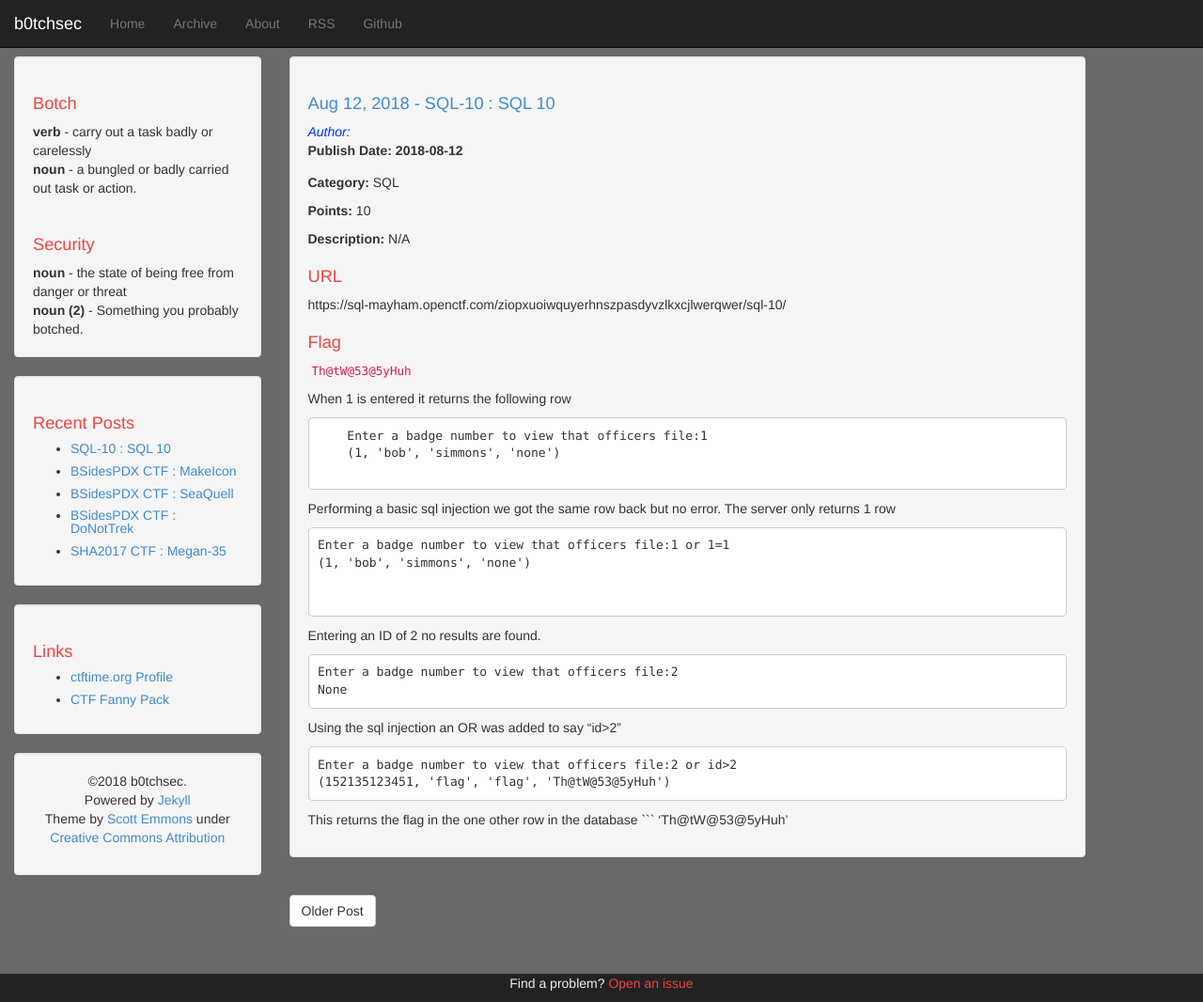
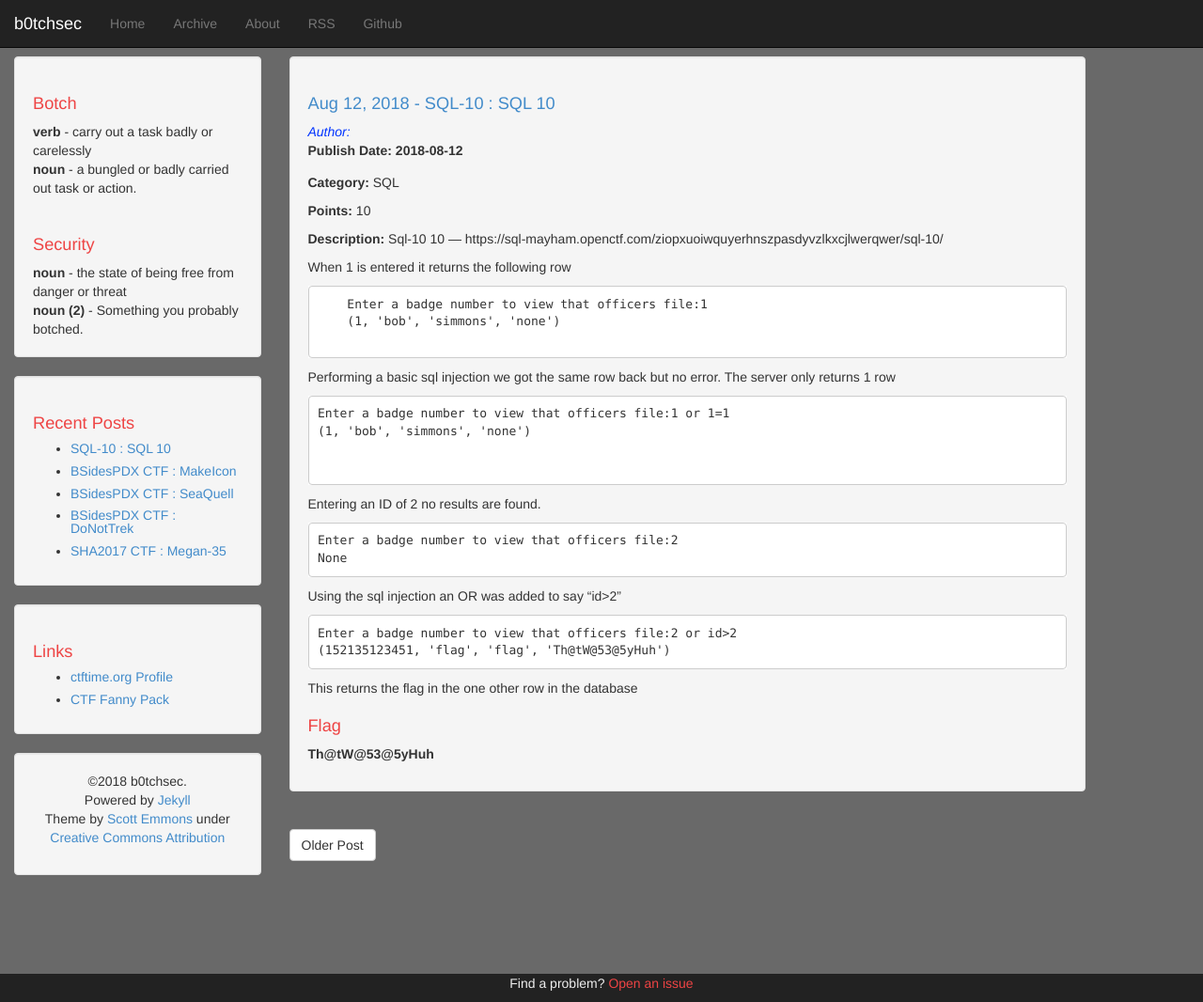
Before and after one commit to b0tchsec/b0tchsec.github.io, a Jekyll site: the page built from 2018/openctf/_posts/2018-08-12-sql10.md, in a window 1280 px wide and 1066 px high. Shown: the whole window at 94% size. Built offline with Jekyll 4.4.1, drawn with Linux system fonts in a browser that asks for light colours.

Commit message:
reformat file

````diff
--- a/2018/openctf/_posts/2018-08-12-sql10.md
+++ b/2018/openctf/_posts/2018-08-12-sql10.md
@@ -12,13 +12,11 @@ category:
 
 **Points:** 10
 
-**Description:** N/A
-
-# URL
+**Description:**
+Sql-10 10 ---
 https://sql-mayham.openctf.com/ziopxuoiwquyerhnszpasdyvzlkxcjlwerqwer/sql-10/
 
-# Flag
-`Th@tW@53@5yHuh`
+
 
 When 1 is entered it returns the following row
 
@@ -46,5 +44,6 @@ Enter a badge number to view that officers file:2 or id>2
 (152135123451, 'flag', 'flag', 'Th@tW@53@5yHuh')
 ```
 This returns the flag in the one other row in the database
-```
-'Th@tW@53@5yHuh'
+
+# Flag
+**Th@tW@53@5yHuh**
````
